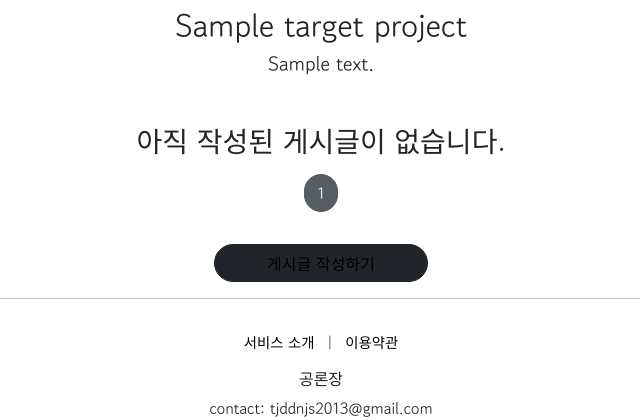
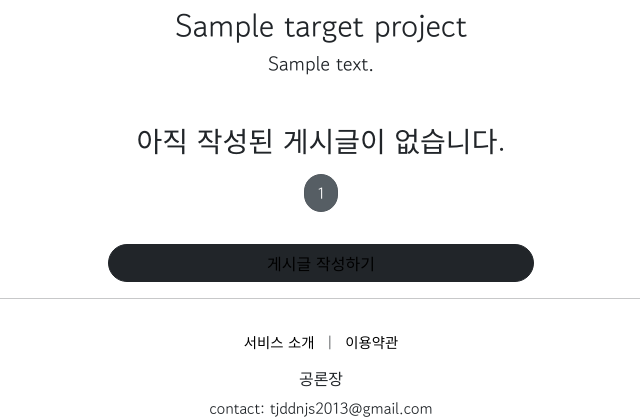
Before and after one commit to sungwoni/cyber_public_sphere, a Django app: template projectapp/templates/projectapp/detail.html in a window 1280 px wide. Shown: the part 435-855 px from the top of the page, without its empty margins (319-959 px from the left). Run offline with Django 3.2, Linux system fonts and the light colour scheme; the template is opened without the code that fills it: most values are stand-ins (such as "Sample title", 1, 10 or a date in 2020); grey boxes marked "Sample" are stand-in pictures; some libraries are stand-ins or nearby versions.

Commit message:
css updated

```diff
--- a/articleapp/templates/articleapp/list.html
+++ b/articleapp/templates/articleapp/list.html
@@ -47,7 +47,7 @@
     {% include 'snippets/pagination.html' with page_obj=page_obj %}
 
     <div style="text-align: center; font-family: 'Gowun Dodum', sans-serif; color:#FFFFFF;">
-      <a href="{% url 'articleapp:create' %}" class="btn btn-dark rounded-pill col-2 mt-3">
+      <a href="{% url 'articleapp:create' %}" class="btn btn-dark rounded-pill col-4 mt-3">
         게시글 작성하기
       </a>
     </div>
--- a/projectapp/templates/projectapp/detail.html
+++ b/projectapp/templates/projectapp/detail.html
@@ -19,12 +19,12 @@
       {% if user.is_authenticated %}
         {% if not subscription %}
       <a href="{% url 'subscribeapp:subscribe' %}?project_pk={{ target_project.pk }}"
-        class="btn btn-primary rounded-pill col-2 mt-3">
+        class="btn btn-primary rounded-pill col-4 mt-3">
         구독하기
       </a>
         {% else %}
       <a href="{% url 'subscribeapp:subscribe' %}?project_pk={{ target_project.pk }}"
-        class="btn btn-dark rounded-pill col-2 mt-3">
+        class="btn btn-dark rounded-pill col-4 mt-3">
         구독 취소하기
       </a>
         {% endif %}
--- a/projectapp/templates/projectapp/list.html
+++ b/projectapp/templates/projectapp/list.html
@@ -44,7 +44,7 @@
     {% include 'snippets/pagination.html' with page_obj=page_obj %}
 
     <div style="text-align: center; font-family: 'Gowun Dodum', sans-serif; color:#FFFFFF;">
-      <a href="{% url 'projectapp:create' %}" class="btn btn-dark rounded-pill col-2 mt-3">
+      <a href="{% url 'projectapp:create' %}" class="btn btn-dark rounded-pill col-4 mt-3">
         카테고리 설정하기
       </a>
     </div>
--- a/templates/snippets/list_fragment.html
+++ b/templates/snippets/list_fragment.html
@@ -40,7 +40,7 @@
     {% include 'snippets/pagination.html' with page_obj=page_obj %}
 
     <div style="text-align: center; font-family: 'Gowun Dodum', sans-serif;">
-      <a href="{% url 'articleapp:create' %}" class="btn btn-dark rounded-pill col-2 mt-3">
+      <a href="{% url 'articleapp:create' %}" class="btn btn-dark rounded-pill col-4 mt-3">
         게시글 작성하기
       </a>
     </div>
```
